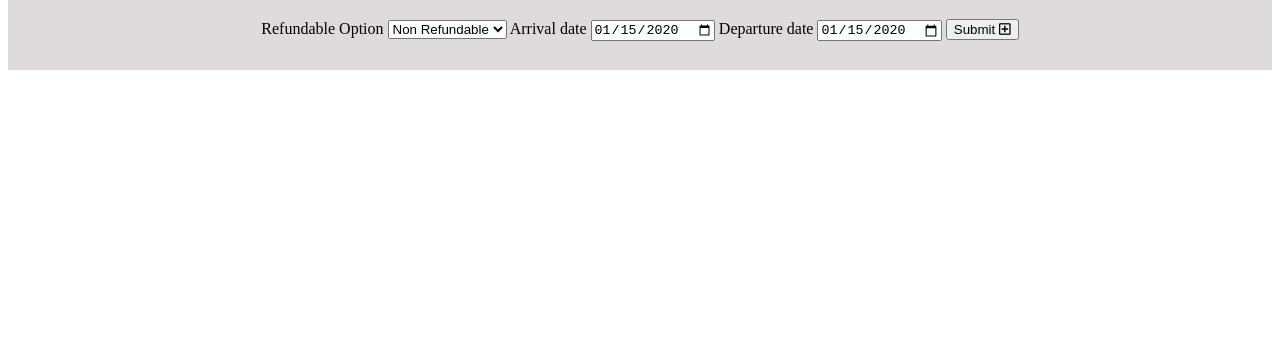
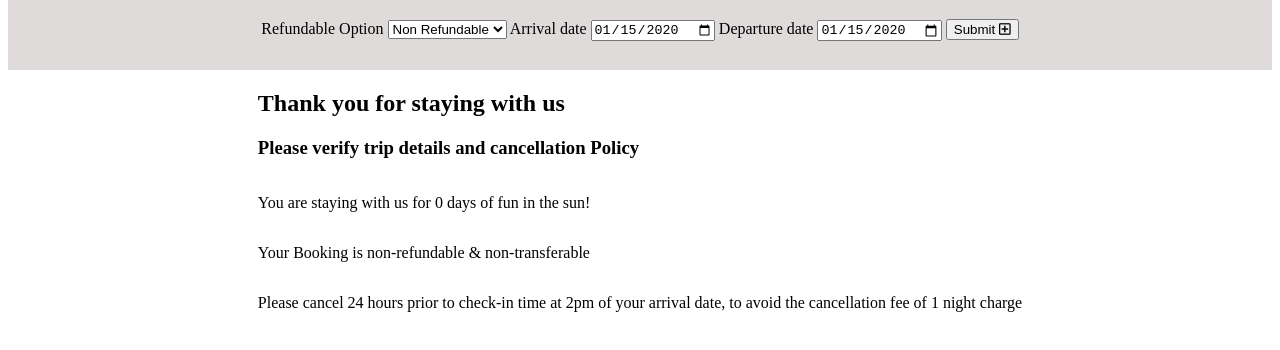
Before and after one commit to treygithub/HotelCalifornia, a plain HTML site: page index.html in a window 1280 px wide. Both pictures are taken after typing "2020-01-15", "2020-01-15" into the empty fields and a click on the button "Submit". Shown: the part 338-688 px from the top of the page. Drawn offline with Linux system fonts and the light colour scheme.

Commit message:
setup - dataController html policy funct

```diff
--- a/app.js
+++ b/app.js
@@ -2,37 +2,43 @@ const dataController = (()=>{
 
     return {
         days_between : (arrive,depart) => {
-
         // The number of milliseconds in one day
         var ONE_DAY = 1000 * 60 * 60 * 24;
-
         // Convert both dates to milliseconds
         var date1_ms = arrive.getTime();
         var date2_ms = depart.getTime();
-
         // Calculate the difference in milliseconds
         var difference_ms = Math.abs(date1_ms - date2_ms);
-
         // Convert back to days and return
         return  Math.round(difference_ms/ONE_DAY);
-
         },
-        type:(type)=>{//remeber type = ref or nonref
-
-            let html, element;
-
-            //create html string with placeholder text
-            if(type === 'ref'){
-              element = '';
-            html = '';
-            } else if(type === 'nonref') {
-              element = '';
-            html = '';
+        type:(rateCode)=>{
+            let html, element = '.target__nonref';
+            if(rateCode === 'ref'){
+              html = '';
+              document.querySelector(element).style.display = 'none';
+            } else if(rateCode === 'nonref') {
+              html = '<p>Your Booking is non-refundable & non-transferable</p>';
+              document.querySelector(element).style.display = 'block';
             }
-
-            //insert the html into the DOM
-            document.querySelector(element).insertAdjacentHTML('beforeend',html);
+            document.querySelector(element).innerHTML = html;
           },
+          lengthOfStay:(days)=>{
+            let html, element = '.target__policy';
+            if(days >= 29 ){
+              html = '<p>Please cancel 14 days prior to check-in time at 2pm of your arrival date, to avoid the cancellation fee of 7 nights charge</p>';
+            } else if(days >= 7 && days <=28  ) {
+                html = '<p>Please cancel 72 hours prior to check-in time at 2pm of your arrival date, to avoid the cancellation fee of 3 nights charge</p>';
+            }else{
+                html = '<p>Please cancel 24 hours prior to check-in time at 2pm of your arrival date, to avoid the cancellation fee of 1 night charge</p>';
+            }
+            document.querySelector(element).innerHTML = html
+          },
+          day:(days)=>{
+              let html, element = '.target__date';
+              html = `<p>You are staying with us for ${days} days of fun in the sun!</p>`
+              document.querySelector(element).innerHTML = html
+          }
     }
 
 })();
@@ -55,9 +61,10 @@ function fnSubmit(e){
     let days, arriveDate, departDate;
     arriveDate = document.querySelector("#arrive").valueAsDate;
     departDate = document.querySelector("#depart").valueAsDate;
-    refundable = document.querySelector("#ref").value;
-    days = dataController.days_between(arriveDate,departDate)
-    refundable = dataController.type(refundable)
-    console.log('refundable', refundable)
-
+    rateCode = document.querySelector("#ref").value;
+    days = dataController.days_between(arriveDate,departDate);
+    refundable = dataController.type(rateCode);
+    policy = dataController.lengthOfStay(days);
+    date = dataController.day(days);
+    return days, refundable, policy, date
 }
--- a/index.html
+++ b/index.html
@@ -29,6 +29,15 @@
                 </form>
             </div>
         </aside>
+        <div class="policy__container">
+            <article class='policy__head'>
+                <h1>Thank you for staying with us</h1>
+                <h3>Please verify trip details and cancellation Policy</h3>
+            </article>
+            <article class="target__date"></article>
+            <article class="target__nonref"></article>
+            <article class="target__policy"></article>
+        </div>
     </main>
 <script src="app.js"></script>
 </body>
--- a/style.css
+++ b/style.css
@@ -24,3 +24,8 @@
     justify-content: center;
     align-content: center;
 }
+.policy__container{
+    display: grid;
+    justify-content: center;
+    align-content: center;
+}
```
